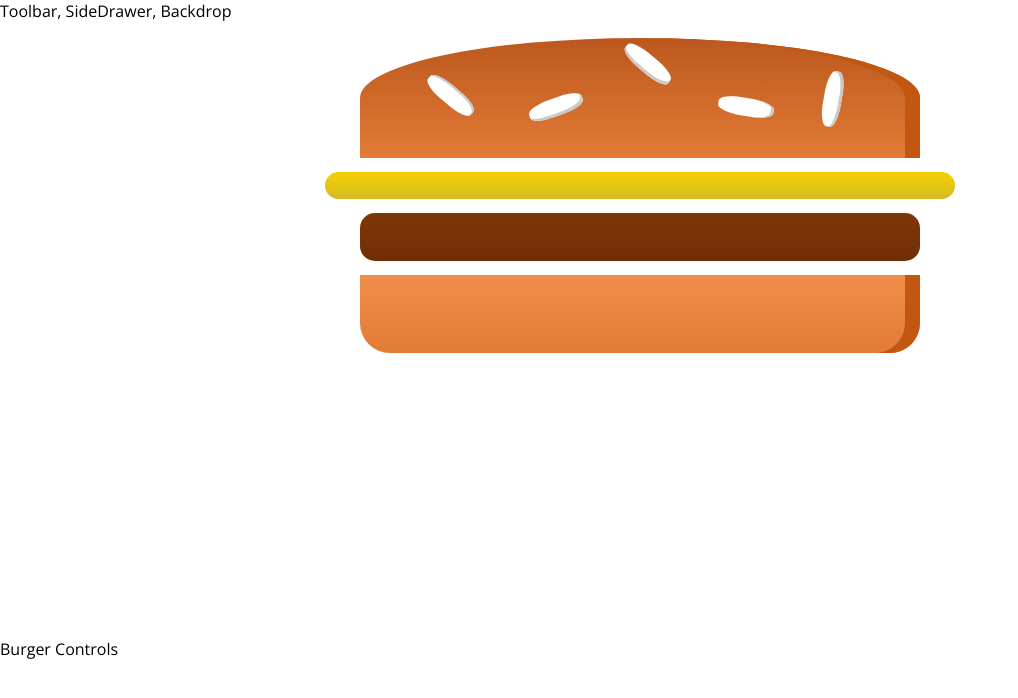
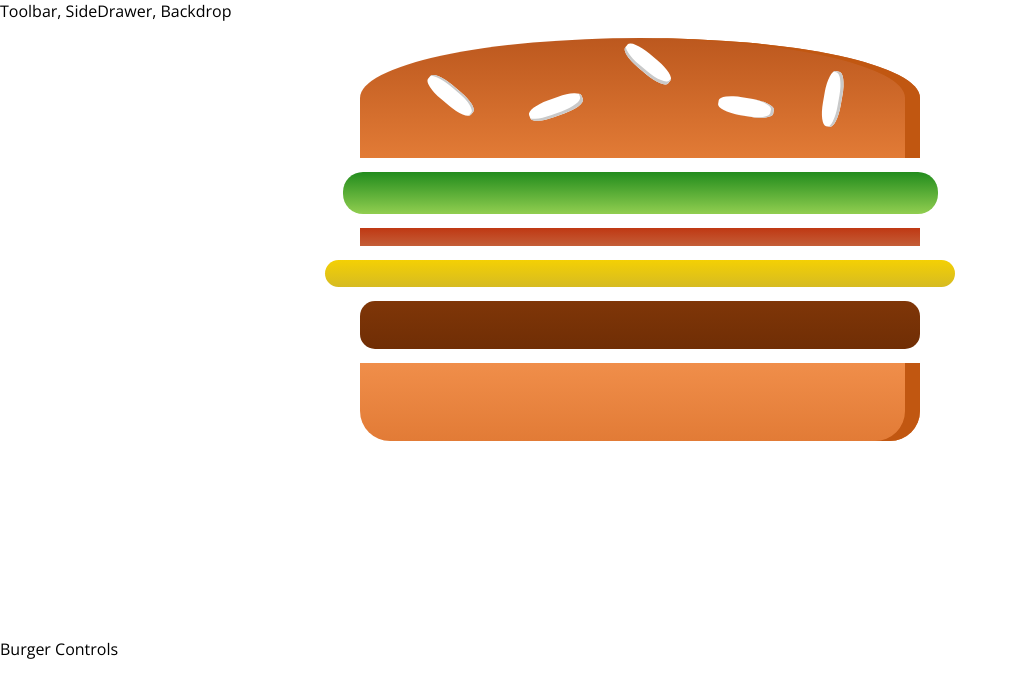
Before and after one commit to robin3317/Burger-House-BD, a React app: page / in a window 1280 px wide. Shown: the top 698 px of the page, without its empty margins (0-1018 px from the left). Built offline with nearby package versions, Linux system fonts and the light colour scheme.

Commit message:
outputting burger ingredients dynamically

```diff
--- a/src/components/Burger/Burger.js
+++ b/src/components/Burger/Burger.js
@@ -2,11 +2,15 @@
 import classes from "./Burger.css";
 import BurgerIngredient from "./Burgeringredient/BurgerIngredient";
 const burger = props => {
+  const transformedIngredients = Object.keys(props.ingredients).map(igKey => {
+    return [...Array(props.ingredients[igKey])].map((_, i) => {
+      return <BurgerIngredient key={igKey + i} type={igKey} />;
+    });
+  });
   return (
     <div className={classes.Burger}>
       <BurgerIngredient type="bread-top" />
-      <BurgerIngredient type="cheese" />
-      <BurgerIngredient type="meat" />
+      {transformedIngredients}
       <BurgerIngredient type="bread-bottom" />
     </div>
   );
--- a/src/containers/BurgerBuilder/BurgerBuilder.js
+++ b/src/containers/BurgerBuilder/BurgerBuilder.js
@@ -3,10 +3,18 @@
 import Burger from "../../components/Burger/Burger";
 
 class BurgerBuilder extends Component {
+  state = {
+    ingredients: {
+      salad: 1,
+      bacon: 1,
+      cheese: 1,
+      meat: 1
+    }
+  };
   render() {
     return (
       <Aux>
-        <Burger />
+        <Burger ingredients={this.state.ingredients} />
         <div>Burger Controls</div>
       </Aux>
     );
```
